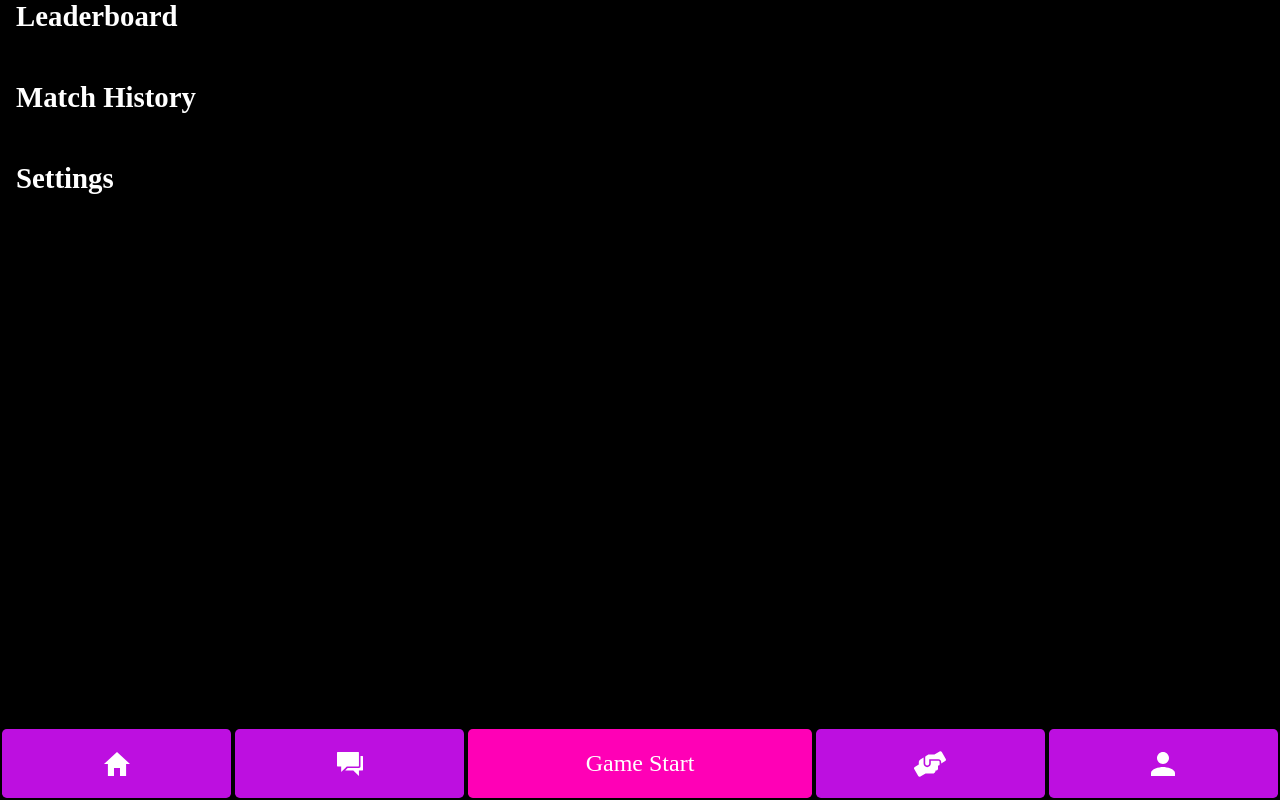
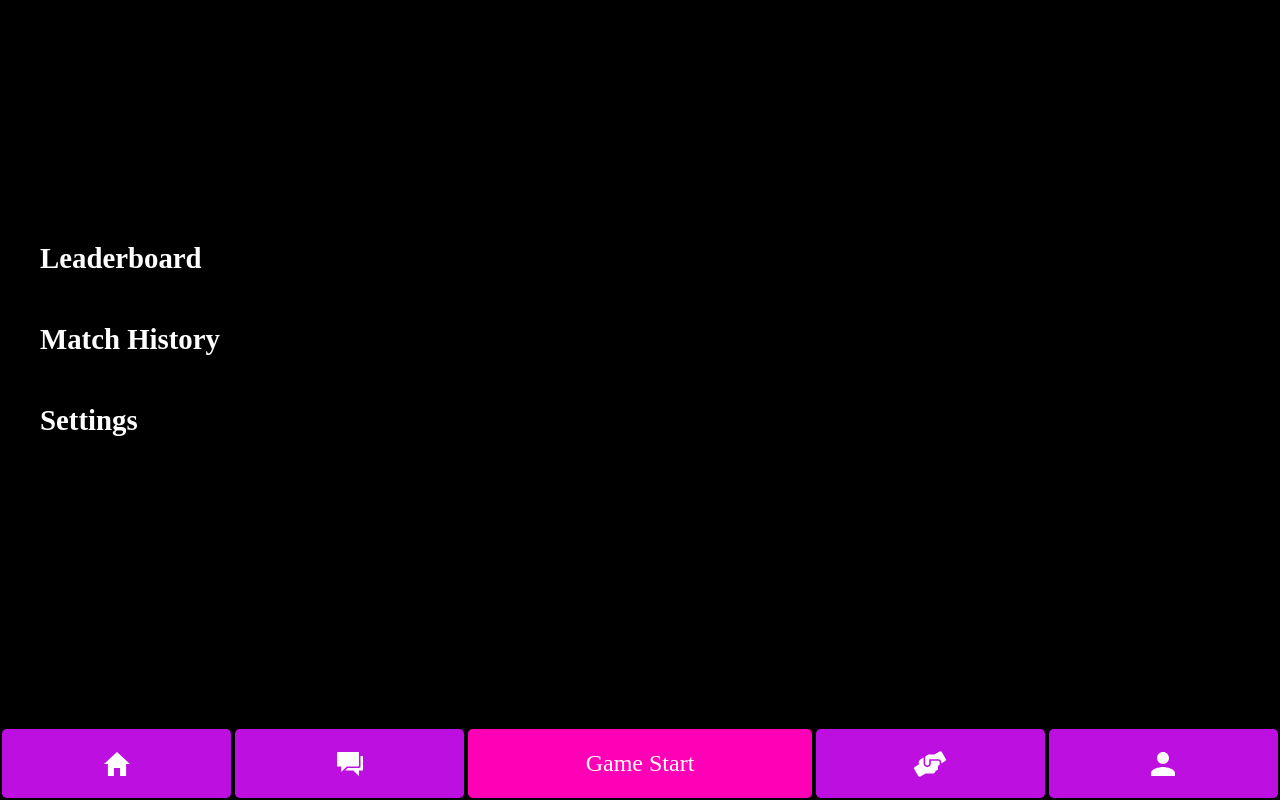
Before and after one commit to Dr-Pong/dr_pong_client, a Next.js app: page / in a window 1280 px wide. Built offline with nearby package versions, Linux system fonts and the light colour scheme.

Commit message:
[feat] 페이지 헤더 추가 및 useTranslation 적용 Close #35

```diff
--- a/pages/index.tsx
+++ b/pages/index.tsx
@@ -3,6 +3,7 @@ import 'i18n';
 import Link from 'next/link';
 
 import React from 'react';
+import { useTranslation } from 'react-i18next';
 
 import styles from 'styles/pages/index.module.scss';
 
@@ -12,13 +13,14 @@ type page = {
 };
 
 export default function Home() {
+  const { t } = useTranslation(['page']);
   const pages: page[] = [
-    { content: 'Leaderboard', route: '/leaderboard' },
-    { content: 'Match History', route: '/matchHistory' },
-    { content: 'Settings', route: '/settings' },
+    { content: t('Leaderboard'), route: '/leaderboard' },
+    { content: t('Match History'), route: '/matchHistory' },
+    { content: t('Settings'), route: '/settings' },
   ];
   return (
-    <div className={styles.homeContainer}>
+    <div className={styles.homePageContainer}>
       <div className={styles.pageList}>
         {pages.map(({ content, route }) => {
           return (
```
Also changed, not shown: pages/channels.tsx (+12 -1 lines), pages/friends.tsx (+12 -1 lines), pages/leaderboard.tsx (+12 -1 lines), pages/matchHistory.tsx (+12 -1 lines), pages/settings.tsx (+12 -1 lines).
